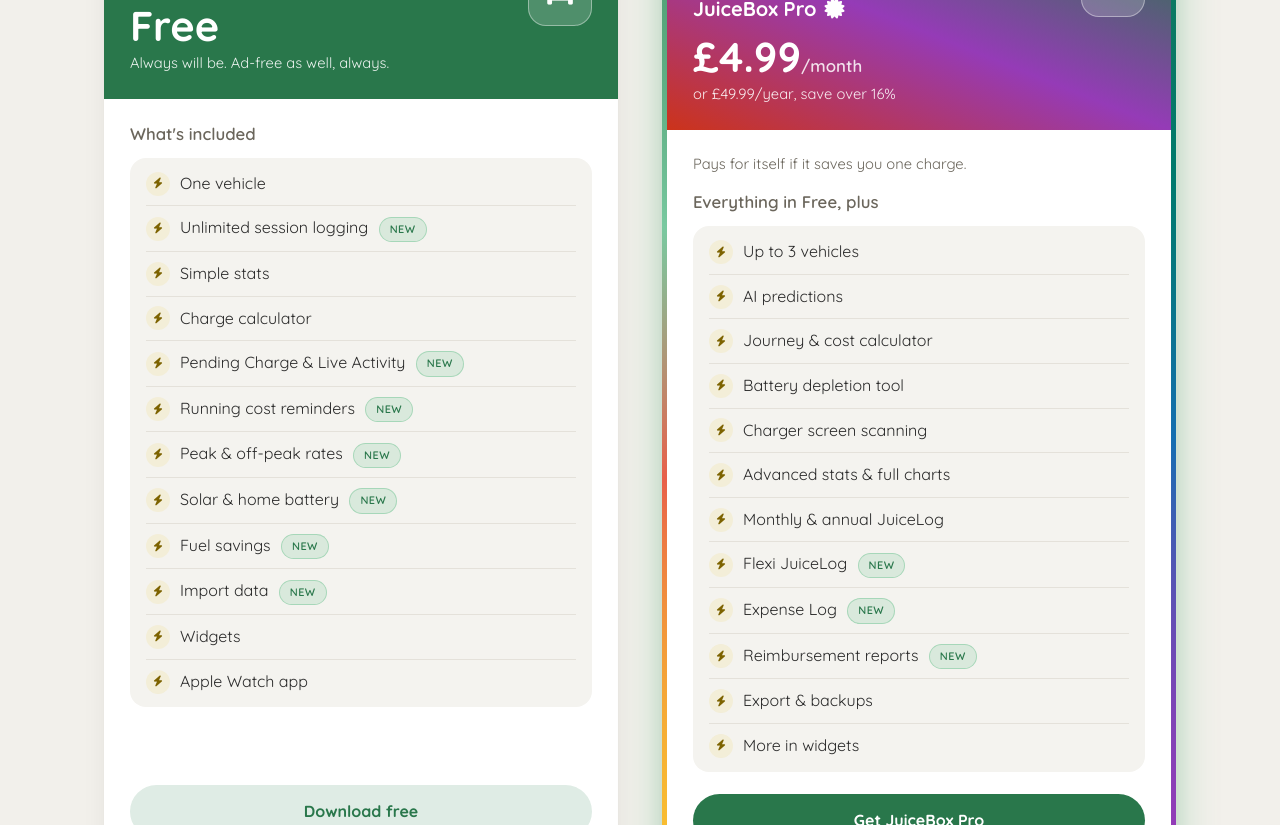
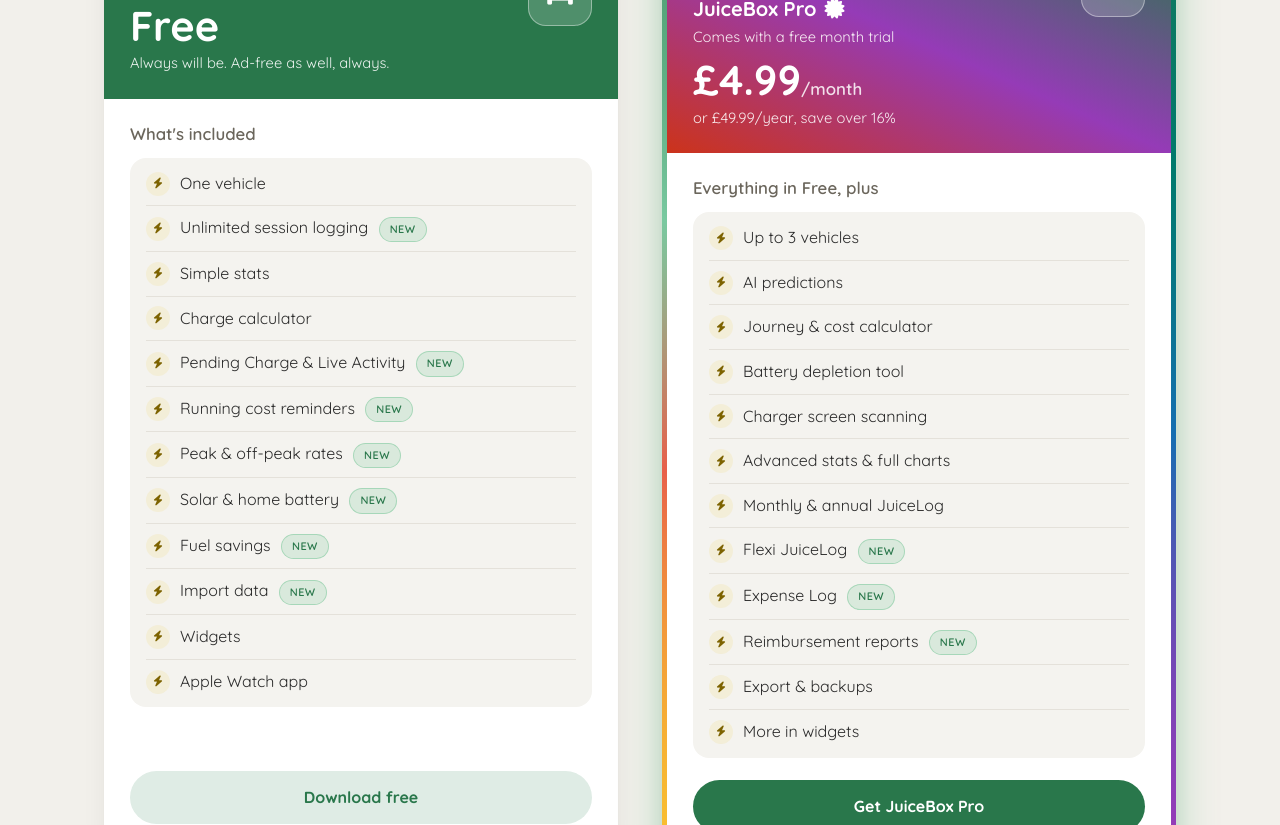
Before and after one commit to RMottram/rmottram.github.io, a plain HTML site: page juicebox.html in a window 1280 px wide. Shown: the part 6694-7519 px from the top of the page. Drawn offline with nearby package versions, Linux system fonts and the light colour scheme.

Commit message:
Added free trial

```diff
--- a/juicebox.html
+++ b/juicebox.html
@@ -899,13 +899,13 @@
                         <div>
                             <span class="tier-chip">Everything unlocked</span>
                             <h3>JuiceBox Pro <i class="fas fa-certificate" aria-hidden="true"></i></h3>
+                            <p class="tier-sub">Comes with a free month trial</p>
                             <div class="price">£4.99<span>/month</span></div>
                             <p class="tier-sub">or £49.99/year, save over 16%</p>
                         </div>
                         <div class="tier-icon" aria-hidden="true"><i class="fas fa-crown"></i></div>
                     </div>
                     <div class="tier-body">
-                        <p class="tier-note">Pays for itself if it saves you one charge.</p>
                         <p class="tier-label">Everything in Free, plus</p>
                         <ul class="tier-list ic-volt">
                             <li>Up to 3 vehicles</li>
```
